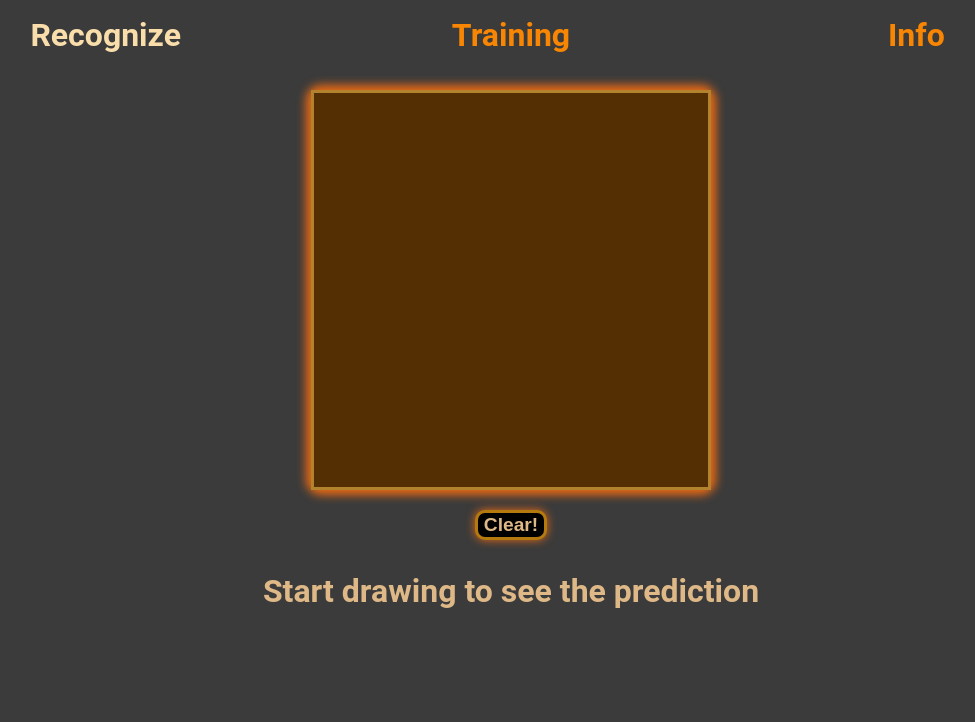
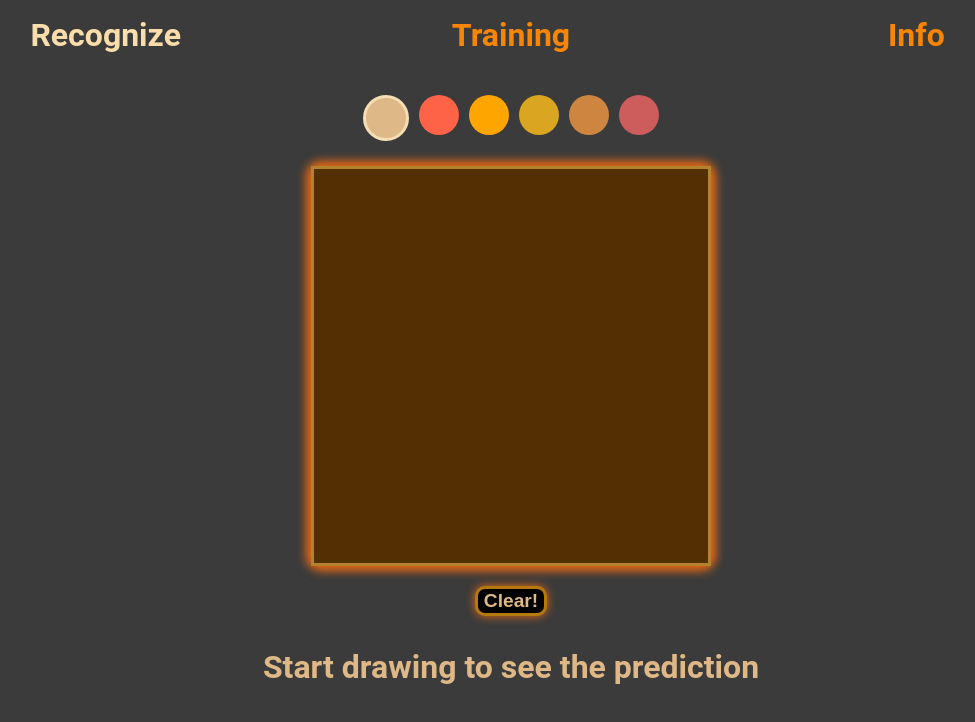
Before and after one commit to tvili10/Frontend-for-my-Digit-Recognizer-project, a React (Create React App) app: page / in a window 1280 px wide. Shown: the top 722 px of the page, without its empty margins (129-1104 px from the left). Built offline with nearby package versions, Linux system fonts and the light colour scheme.

Commit message:
Added minimal color palette

```diff
--- a/src/components/Drawingboard.js
+++ b/src/components/Drawingboard.js
@@ -7,6 +7,34 @@ function Drawingboard(props) {
 
     const [_isDrawing, setIsDrawing] = useState(false);
     const [_grid, setGrid] = useState(Array(_size).fill().map(() => Array(_size).fill(0)));
+
+    const [_currentColor, setCurrentColor] = useState("burlywood");
+    const [_colors, setColors] = useState([
+        {
+            color: "burlywood",
+            isSelected: true
+        },
+        {
+            color: "Tomato",
+            isSelected: false
+        },
+        {
+            color: "orange",
+            isSelected: false
+        },
+        {
+            color: "Goldenrod",
+            isSelected: false
+        },
+        {
+            color: "Peru",
+            isSelected: false
+        },
+        {
+            color: "indianred",
+            isSelected: false
+        }
+    ])
 
     const handleMouseDown = (row, col) => {
         setIsDrawing(true);
@@ -38,9 +66,24 @@ function Drawingboard(props) {
         clearBoard();
     });
 
+    const handleColorClick = (color) => {
+        setColors(prevColors =>
+            prevColors.map(c => ({
+                ...c,
+                isSelected: c.color === color
+            }))
+        );
+        setCurrentColor(color);
+        clearBoard();
+    }
+
     return (
         <div draggable="false">
-
+            <div className='color-container'>
+                {_colors.map((color, index) => (
+                    <div key={index} className={color.isSelected ? "color-box selected" : "color-box"} style={{ backgroundColor: color.color }} onClick={() => (handleColorClick(color.color))}></div>
+                ))}
+            </div>
             <table className="drawingboard" draggable="false" onMouseUp={handleMouseUp} >
                 <tbody draggable="false">
                     {Array.from({ length: _size }, (_, i) => (
@@ -50,7 +93,7 @@ function Drawingboard(props) {
                                     key={j}
                                     onMouseDown={() => handleMouseDown(i, j)}
                                     onMouseEnter={() => handleCellEnter(i, j)}
-                                    style={{ backgroundColor: _grid[i][j] > 0 ? `burlywood` : "", opacity: _grid[i][j] ? _grid[i][j] : 1 }}
+                                    style={{ backgroundColor: _grid[i][j] > 0 ? _currentColor : "", opacity: _grid[i][j] ? _grid[i][j] : 1 }}
                                     draggable="false"
                                 ></td>
                             ))}
--- a/src/styles/drawingboardstyle.css
+++ b/src/styles/drawingboardstyle.css
@@ -39,3 +39,20 @@ td {
   color: burlywood;
   box-shadow: 0 0 10px 0px rgb(234, 106, 20);
 }
+
+.color-container {
+  display: flex;
+  justify-content: center;
+  margin-bottom: 20px;
+}
+
+.color-box {
+  width: 40px;
+  height: 40px;
+  border-radius: 50%;
+  margin: 5px;
+}
+
+.color-box.selected {
+  border: 3px solid wheat;
+}
```
Also changed, not shown: 1 other file (tests, documents, lock files or other folders).
